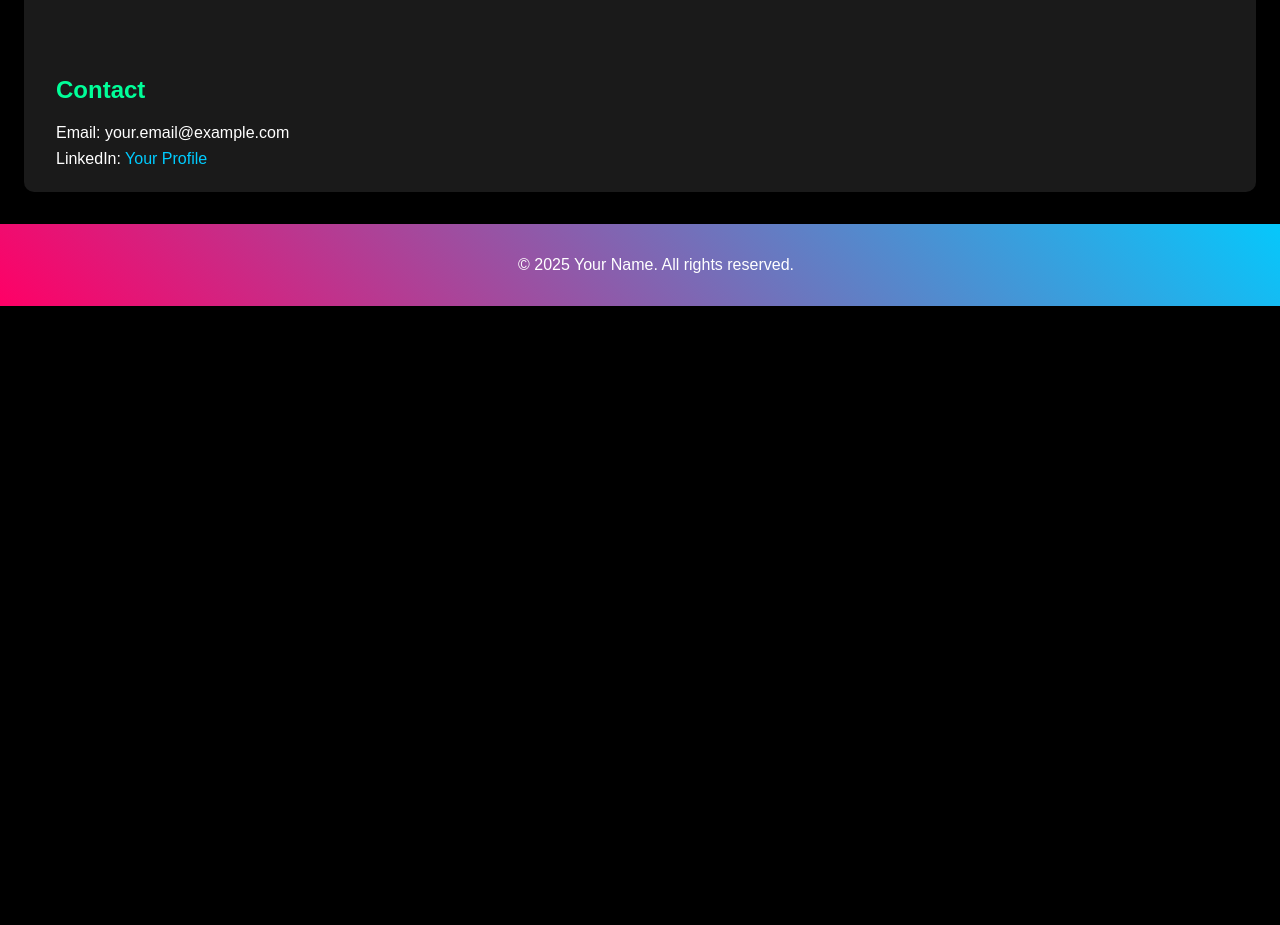
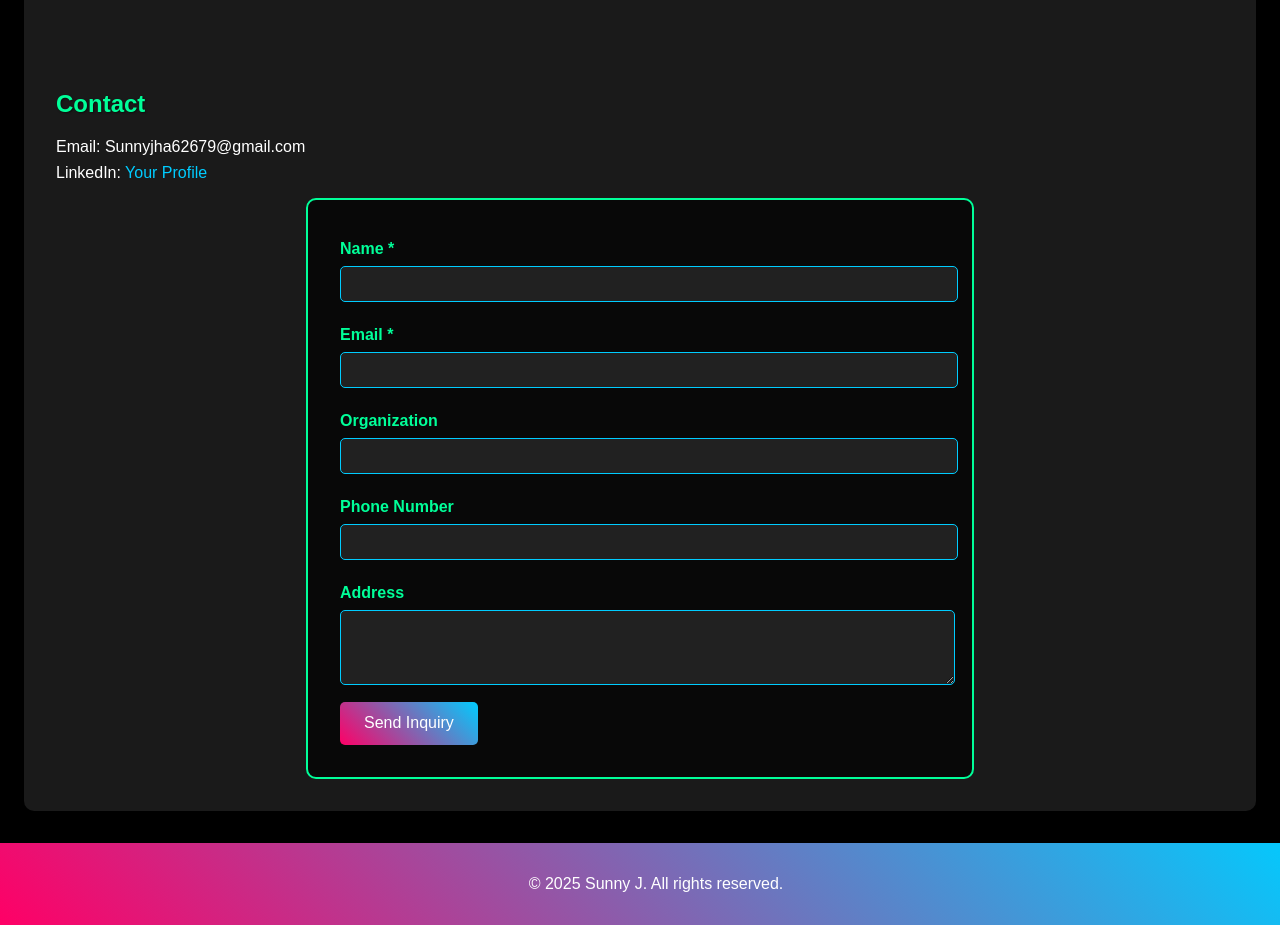
Before and after one commit to redheart9724/redheart9724.github.io, a plain HTML site: page Index.html in a window 1280 px wide. Shown: the part 891-1816 px from the top of the page. Before the commit the page ends 1197 px from the top, so only its background shows below. Drawn offline with Linux system fonts and the light colour scheme.

Commit message:
Update Index.html

```diff
--- a/Index.html
+++ b/Index.html
@@ -3,7 +3,7 @@
 <head>
     <meta charset="UTF-8">
     <meta name="viewport" content="width=device-width, initial-scale=1.0">
-    <title> My Portfolio </title>
+    <title>My Colorful Portfolio</title>
     <style>
         body {
             font-family: 'Arial', sans-serif;
@@ -106,6 +106,7 @@
         }
         #contact h2 {
             color: #00ff99;
+            text-shadow: 1px 1px 2px rgba(0, 0, 0, 0.5);
         }
         #contact p {
             margin: 0.5em 0;
@@ -116,6 +117,49 @@
         }
         #contact a:hover {
             color: #ff0066;
+        }
+        .contact-form {
+            background: rgba(0, 0, 0, 0.7);
+            padding: 2em;
+            border-radius: 10px;
+            border: 2px solid #00ff99;
+            max-width: 600px;
+            margin: 1em auto;
+        }
+        .contact-form label {
+            display: block;
+            margin: 0.5em 0;
+            color: #00ff99;
+            font-weight: bold;
+        }
+        .contact-form input,
+        .contact-form textarea {
+            width: 100%;
+            padding: 0.5em;
+            margin-bottom: 1em;
+            border: 1px solid #00ccff;
+            border-radius: 5px;
+            background: rgba(255, 255, 255, 0.1);
+            color: #fff;
+            font-size: 1em;
+        }
+        .contact-form input:focus,
+        .contact-form textarea:focus {
+            outline: none;
+            border-color: #ff00ff;
+        }
+        .contact-form button {
+            background: linear-gradient(45deg, #ff0066, #00ccff);
+            color: #fff;
+            padding: 0.8em 1.5em;
+            border: none;
+            border-radius: 5px;
+            cursor: pointer;
+            font-size: 1em;
+            transition: transform 0.3s;
+        }
+        .contact-form button:hover {
+            transform: scale(1.05);
         }
         footer {
             background: linear-gradient(45deg, #ff0066, #00ccff);
@@ -136,14 +180,17 @@
             .gallery {
                 grid-template-columns: 1fr;
             }
+            .contact-form {
+                padding: 1em;
+            }
         }
     </style>
 </head>
 <body>
     <canvas id="matrix"></canvas>
     <header>
-        <h1> Sunny Jha </h1>
-        <a href="https://www.linkedin.com/in/sunny-j-979544170/"> Linkedin </p>
+        <h1> Sunny J </h1>
+        <p>Showcasing my creative work and achievements</p>
     </header>
     <nav>
         <a href="#home">Home</a>
@@ -169,12 +216,27 @@
         </section>
         <section id="contact">
             <h2>Contact</h2>
-            <p>Email: your.email@example.com</p>
-            <p>LinkedIn: <a href="https://linkedin.com">Your Profile</a></p>
+            <p>Email: Sunnyjha62679@gmail.com</p>
+            <p>LinkedIn: <a href="https://www.linkedin.com/in/sunny-j-979544170/">Your Profile</a></p>
+            <div class="contact-form">
+                <form action="https://formspree.io/f/YOUR_FORMSPREE_ID" method="POST">
+                    <label for="name">Name *</label>
+                    <input type="text" id="name" name="name" required>
+                    <label for="email">Email *</label>
+                    <input type="email" id="email" name="email" required>
+                    <label for="organization">Organization</label>
+                    <input type="text" id="organization" name="organization">
+                    <label for="phone">Phone Number</label>
+                    <input type="tel" id="phone" name="phone">
+                    <label for="address">Address</label>
+                    <textarea id="address" name="address" rows="4"></textarea>
+                    <button type="submit">Send Inquiry</button>
+                </form>
+            </div>
         </section>
     </div>
     <footer>
-        <p>© 2025 Your Name. All rights reserved.</p>
+        <p>© 2025 Sunny J. All rights reserved.</p>
     </footer>
     <script>
         const canvas = document.getElementById('matrix');
```
